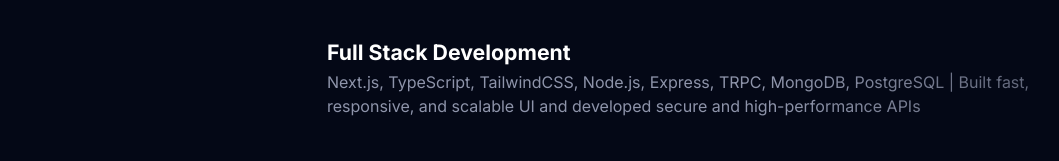
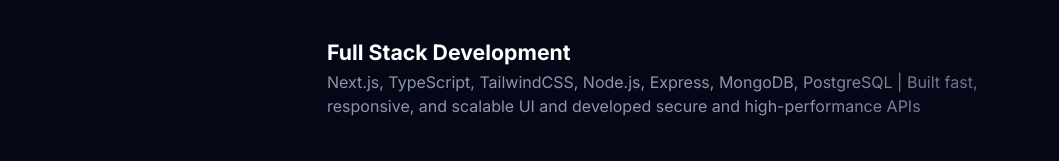
Before and after one commit to Krithik-sri/Portfolio, a Next.js app: page /about in a window 1280 px wide. Shown: the part 1374-1535 px from the top of the page, without its empty margins (117-1176 px from the left). Built offline with nearby package versions, Linux system fonts and the light colour scheme.

Commit message:
Update content.js

```diff
--- a/src/app/resources/content.js
+++ b/src/app/resources/content.js
@@ -142,7 +142,7 @@
     skills: [
       {
         title: "Full Stack Development",
-        description: <>Next.js, TypeScript, TailwindCSS, Node.js, Express, TRPC, MongoDB, PostgreSQL | Built fast, responsive, and scalable UI and developed secure and high-performance APIs</>,
+        description: <>Next.js, TypeScript, TailwindCSS, Node.js, Express, MongoDB, PostgreSQL | Built fast, responsive, and scalable UI and developed secure and high-performance APIs</>,
         // optional: leave the array empty if you don't want to display images
         images: [
           // {
```
